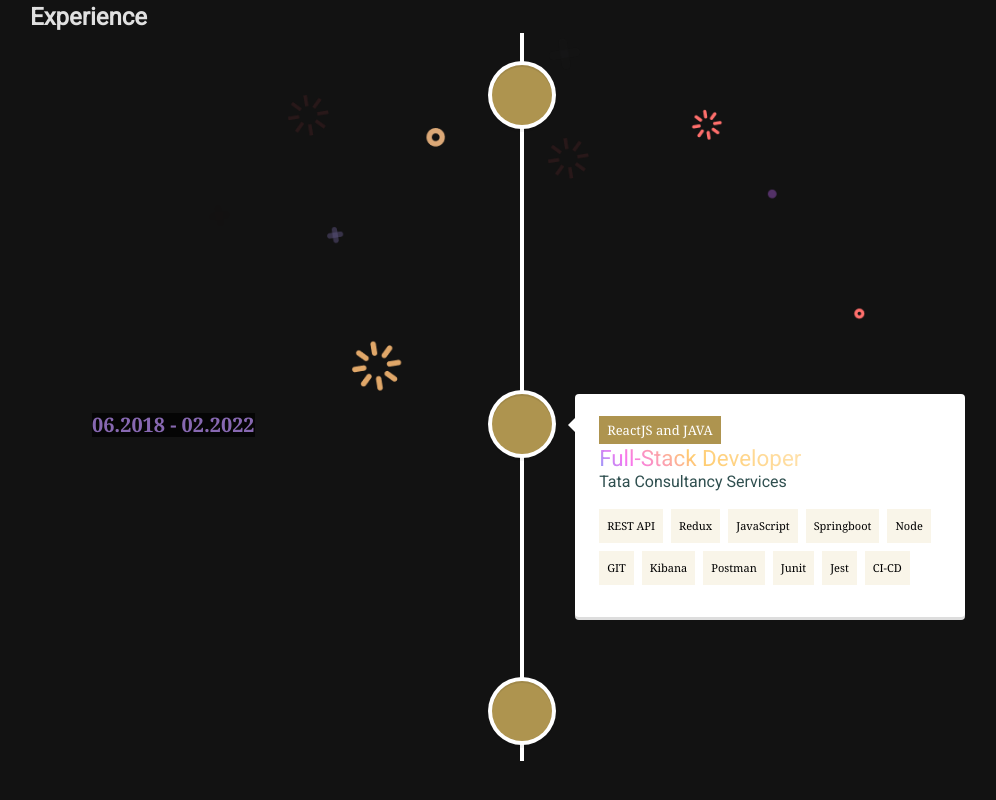
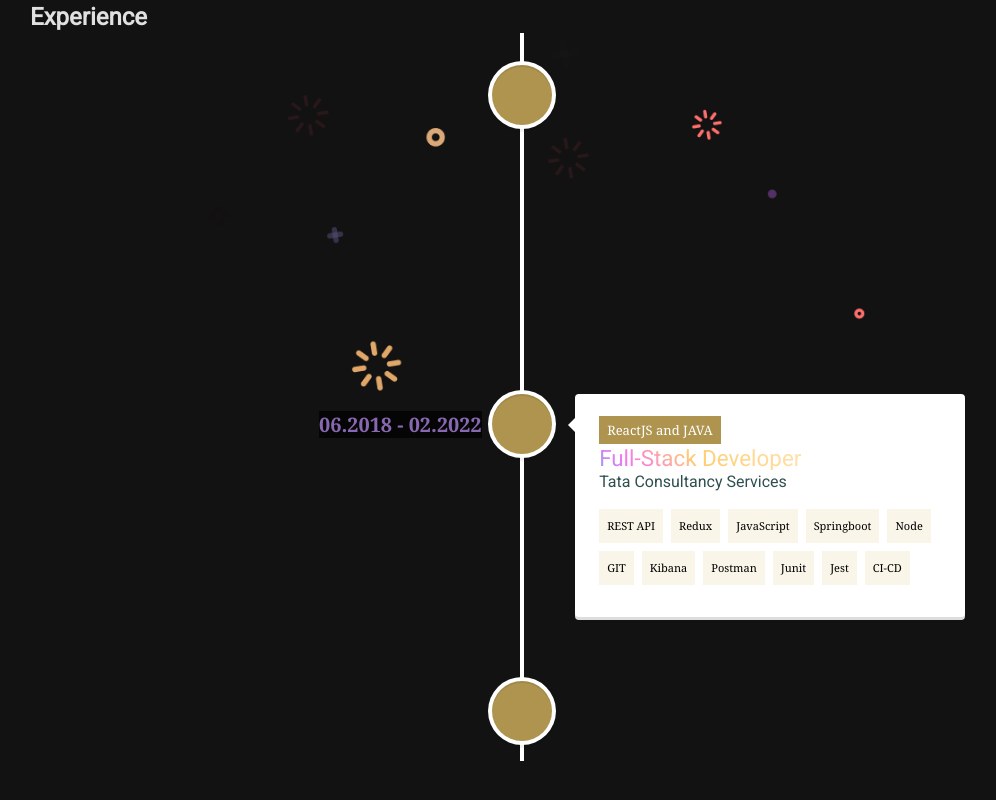
Before and after one commit to Mursalin7/portfolio, a React (Create React App) app: page / in a window 1280 px wide. Shown: the part 877-1677 px from the top of the page, without its empty margins (118-1114 px from the left). Built offline with nearby package versions, Linux system fonts and the light colour scheme.

Commit message:
fix: feb 05 updated changes

```diff
--- a/src/components/Experience.js
+++ b/src/components/Experience.js
@@ -30,7 +30,7 @@
     return (
       <VerticalTimelineElement
         className="vertical-timeline-element--work"
-        date={<div className='font-serif' style={{ width: 'fit-content', backgroundColor:'black', color:'#BA8DF6',fontWeight:'bold',fontSize:'20px'}}>{work.years}</div>}
+        date={<span className='font-serif' style={{ backgroundColor:'black', color:'#BA8DF6',fontWeight:'bold',fontSize:'20px'}}>{work.years}</span>}
         iconStyle={{
           background: "#AE944F",
           color: "#fff",
```
